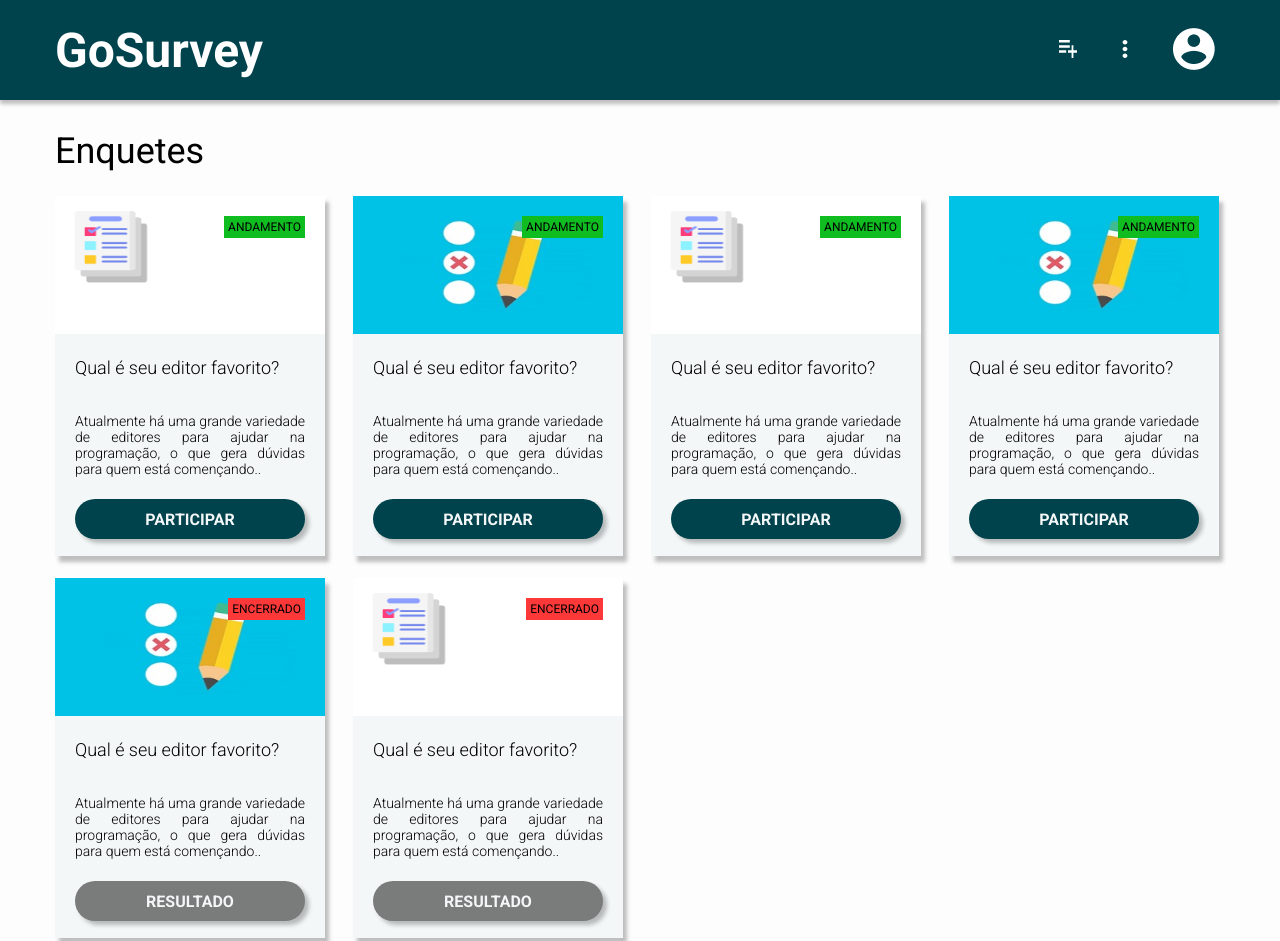
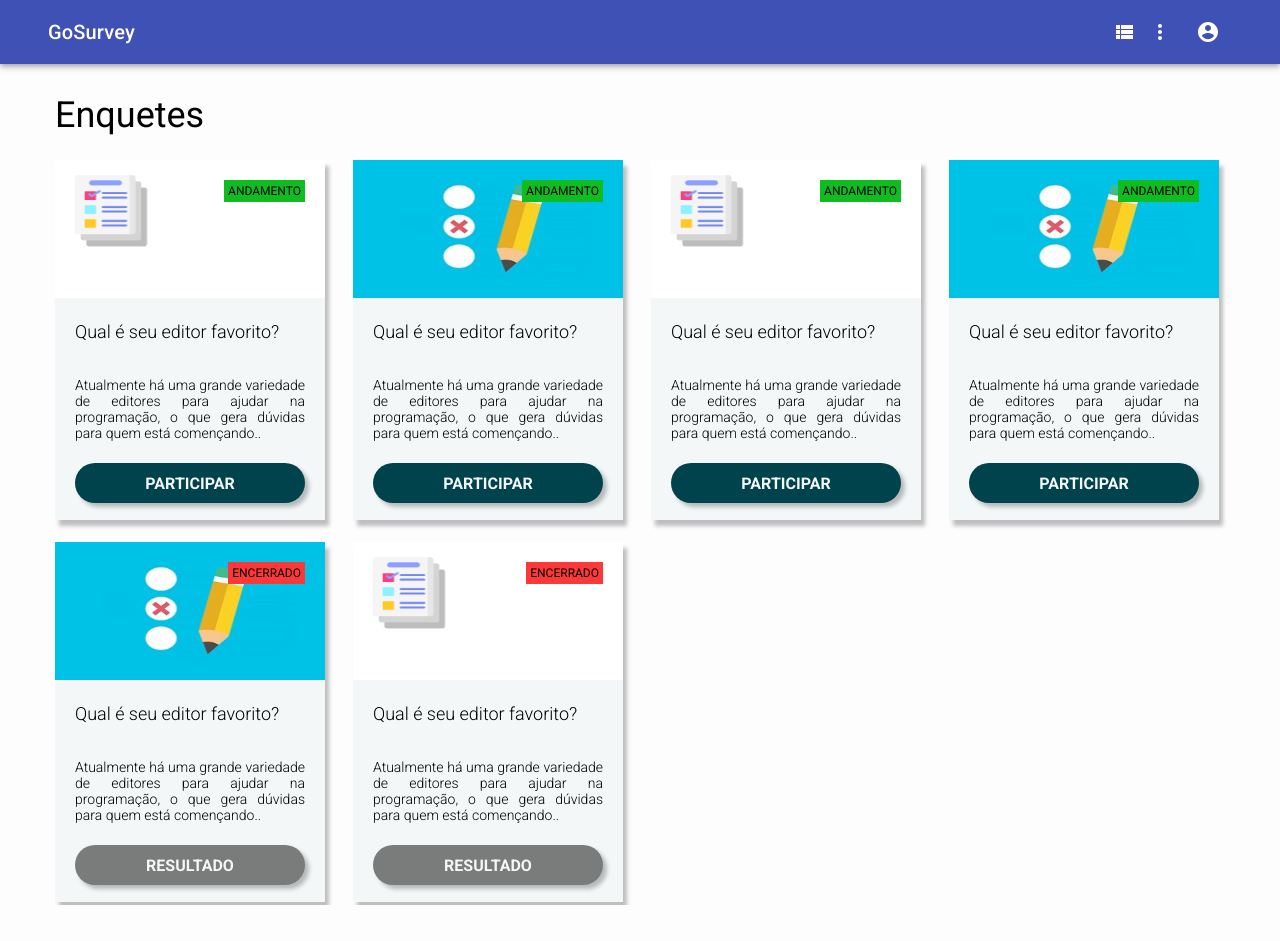
Before and after one commit to jviniciusoliveira/app-gosurvey-web, a React (Create React App) app in the folder frontend/: page / in a window 1280 px wide. After the commit the page ends 905 px from the top, so only its background shows below. Built offline with nearby package versions, Linux system fonts and the light colour scheme.

Commit message:
refactor: AppBar component

```diff
--- a/frontend/src/App.js
+++ b/frontend/src/App.js
@@ -1,6 +1,5 @@
 import React from 'react';
-import { Router, Route, Switch, Link } from 'react-router-dom';
-import styled from 'styled-components';
+import { Router, Route, Switch } from 'react-router-dom';
 
 import history from './utils/history';
 import Styles from './styles';
@@ -9,73 +8,14 @@ import SurveyDetails from './pages/Survey/Details';
 import SurveyList from './pages/Survey/List';
 import SurveyForm from './pages/Survey/Form';
 
-import DefaultAvatar from './assets/images/default-avatar.png';
-import MoreVertIcon from './assets/images/icon-more-vert.svg';
-import AddIcon from './assets/images/icon-note-add.svg';
-
-const Header = styled.header`
-  width: 100%;
-  background: #00434d;
-  margin-bottom: 30px;
-  box-shadow: 0px 4px 4px rgba(0, 0, 0, 0.25);
-`;
-
-const AppBar = styled.nav`
-  width: 100%;
-  height: 100px;
-  display: flex;
-  align-items: center;
-  justify-content: space-between;
-
-  h1 {
-    font-size: 48px;
-    font-weight: bold;
-    color: #fff;
-  }
-
-  div {
-    display: flex;
-    align-items: center;
-    justify-content: center;
-
-    a {
-      padding: 10px;
-      margin-left: 25px;
-    }
-  }
-`;
+import AppBar from './components/AppBar';
 
 const App = () => {
   return (
     <>
       <Router history={history}>
         <Styles />
-        <Header>
-          <AppBar className="container">
-            <Link to="/">
-              <h1>GoSurvey</h1>
-            </Link>
-            <div>
-              <a href="/add">
-                <img
-                  src={AddIcon}
-                  alt=""
-                  style={{ width: '18px', height: '18px' }}
-                />
-              </a>
-              <a href="/">
-                <img
-                  src={MoreVertIcon}
-                  alt=""
-                  style={{ width: '6px', height: '18px' }}
-                />
-              </a>
-              <a href="/">
-                <img src={DefaultAvatar} alt="" />
-              </a>
-            </div>
-          </AppBar>
-        </Header>
+        <AppBar />
         <main>
           <Switch>
             <Route path="/" exact component={SurveyList} />
--- /dev/null
+++ b/frontend/src/components/AppBar/index.js
@@ -0,0 +1,155 @@
+import React, { useMemo, forwardRef } from 'react';
+import { Link as RouterLink } from 'react-router-dom';
+import { makeStyles } from '@material-ui/core/styles';
+import {
+  AppBar,
+  Toolbar,
+  Typography,
+  IconButton,
+  Menu,
+  MenuItem,
+  Container,
+  ListItemIcon,
+  ListItemText,
+} from '@material-ui/core';
+import {
+  AccountCircle as AccountCircleIcon,
+  MoreVert as MoreVertIcon,
+  ViewList as ViewListIcon,
+} from '@material-ui/icons';
+
+const useStyles = makeStyles(theme => ({
+  root: {
+    flexGrow: 1,
+    marginBottom: '30px',
+  },
+  menuButton: {
+    marginRight: theme.spacing(2),
+  },
+  title: {
+    flexGrow: 1,
+  },
+  container: {
+    display: 'flex',
+    alignItems: 'center',
+    justifyContent: 'space-between',
+  },
+  link: {
+    color: 'inherit',
+    underline: 'always',
+  },
+}));
+
+const MenuItemLink = props => {
+  const { icon, primary, to } = props;
+
+  const renderLink = useMemo(
+    () =>
+      forwardRef((itemProps, ref) => (
+        <RouterLink to={to} ref={ref} {...itemProps} />
+      )),
+    [to]
+  );
+
+  return (
+    <li>
+      <MenuItem button component={renderLink}>
+        {icon ? <ListItemIcon>{icon}</ListItemIcon> : null}
+        <ListItemText primary={primary} />
+      </MenuItem>
+    </li>
+  );
+};
+
+const ButtonItemLink = props => {
+  const { icon: Icon, to } = props;
+
+  const renderLink = useMemo(
+    () =>
+      forwardRef((itemProps, ref) => (
+        <RouterLink to={to} ref={ref} {...itemProps} />
+      )),
+    [to]
+  );
+
+  return (
+    <IconButton component={renderLink} className="MuiIconButton-colorInherit">
+      <Icon />
+    </IconButton>
+  );
+};
+
+export default function MenuAppBar() {
+  const classes = useStyles();
+  const [anchorEl, setAnchorEl] = React.useState(null);
+  const open = Boolean(anchorEl);
+
+  const handleMenu = event => {
+    setAnchorEl(event.currentTarget);
+  };
+
+  const handleClose = () => {
+    setAnchorEl(null);
+  };
+
+  return (
+    <div className={classes.root}>
+      <AppBar position="static">
+        <Toolbar>
+          <Container maxWidth="lg" className={classes.container}>
+            <Typography variant="h6">GoSurvey</Typography>
+            <div>
+              <ButtonItemLink
+                edge="start"
+                aria-label="view list"
+                to="/"
+                icon={ViewListIcon}
+              />
+              <IconButton
+                aria-label="display more actions"
+                edge="start"
+                aria-haspopup="true"
+                onClick={handleMenu}
+                color="inherit"
+              >
+                <MoreVertIcon />
+              </IconButton>
+              <Menu
+                id="menu-appbar"
+                anchorEl={anchorEl}
+                anchorOrigin={{
+                  vertical: 'top',
+                  horizontal: 'right',
+                }}
+                keepMounted
+                transformOrigin={{
+                  vertical: 'top',
+                  horizontal: 'right',
+                }}
+                open={open}
+                onClose={handleClose}
+              >
+                <MenuItemLink
+                  onClick={handleClose}
+                  to="/add"
+                  primary="Add Survey"
+                />
+                <MenuItemLink
+                  to="/trash"
+                  primary="Users"
+                  onClick={handleClose}
+                />
+              </Menu>
+              <ButtonItemLink
+                aria-label="account of current user"
+                color="inherit"
+                to="/"
+                icon={AccountCircleIcon}
+              />
+            </div>
+          </Container>
+        </Toolbar>
+      </AppBar>
+    </div>
+  );
+}
--- a/frontend/src/pages/survey/Form/index.js
+++ b/frontend/src/pages/survey/Form/index.js
@@ -3,13 +3,11 @@ import api from '../../../utils/api';
 
 import Input from '../../../components/Input';
 import ImageInput from '../../../components/ImageInput';
-//import ImageInput from '../../../components/ImageInput2';
 import Answers from './Answers';
 import { Title, Form } from './styles';
 
 const SurveyForm = () => {
   const formRef = useRef();
-  const coverRef = useRef(null);
 
   const handleSubmit = async data => {
     try {
@@ -23,7 +21,7 @@ const SurveyForm = () => {
       const response = await api.post('/add', formData);
 
       console.log(response);
-      formRef.reset();
+      formRef.current.reset();
     } catch (err) {
       console.log(err);
     }
--- a/frontend/src/styles.js
+++ b/frontend/src/styles.js
@@ -13,7 +13,7 @@ export default createGlobalStyle`
   }
 
   html, body, #root {
-    height: 100%;
+    height: 100vh;
     background: #fdfdfd;
   }
 
```
